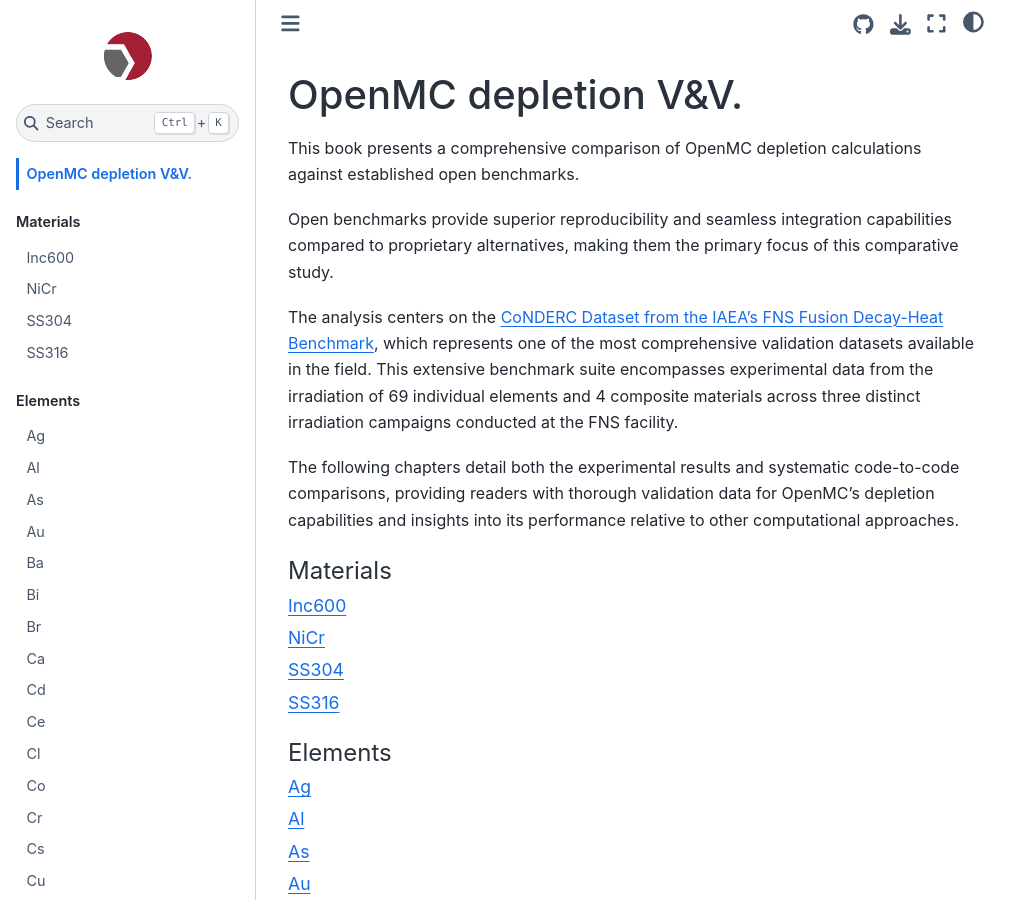
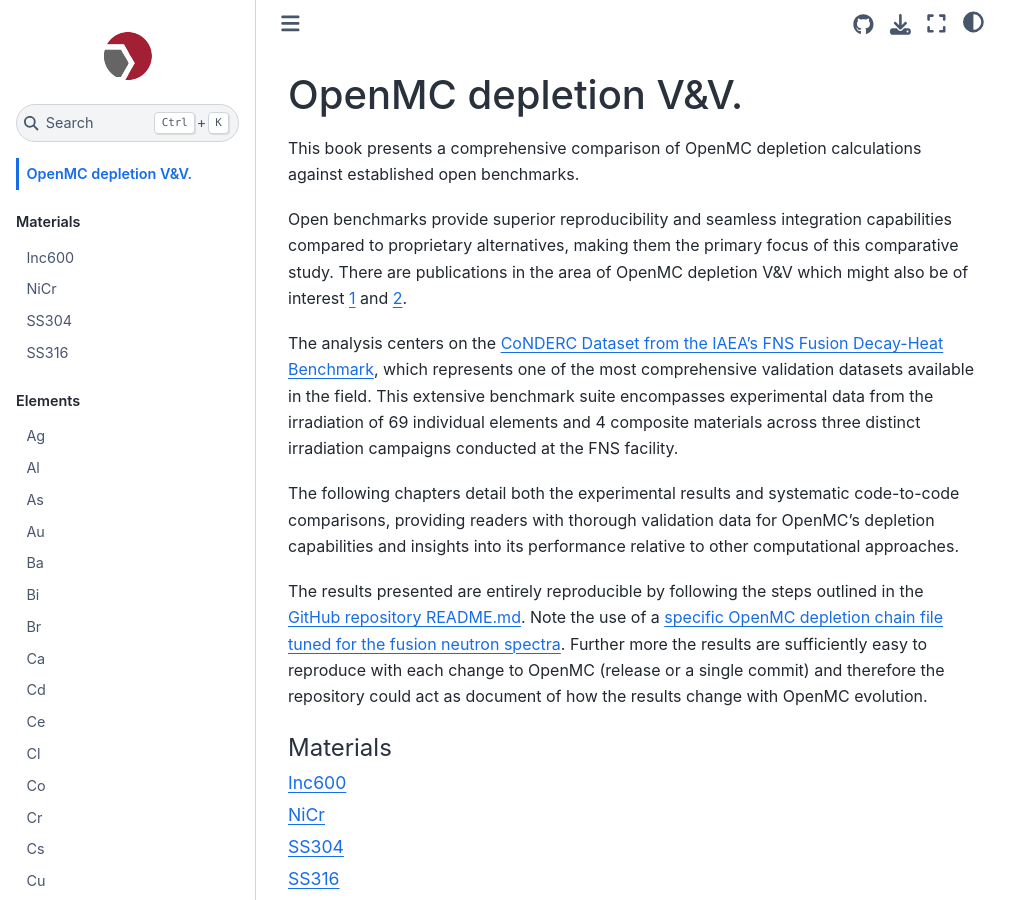
Before and after one commit to jbae11/openmc_activator, a Jupyter Book: the page built from docs/intro.md, in a window 1280 px wide and 900 px high. Shown: the whole window, without its empty margins (0-1031 px from the left). Built offline with Jupyter Book 1.0.4 settings and Sphinx 7.4.7 and the Sphinx Book theme 1.1.4, drawn with Linux system fonts in a browser that asks for light colours.

Commit message:
added references

````diff
--- a/docs/intro.md
+++ b/docs/intro.md
@@ -2,11 +2,15 @@
 
 This book presents a comprehensive comparison of OpenMC depletion calculations against established open benchmarks.
 
-Open benchmarks provide superior reproducibility and seamless integration capabilities compared to proprietary alternatives, making them the primary focus of this comparative study.
+Open benchmarks provide superior reproducibility and seamless integration capabilities compared to proprietary alternatives, making them the primary focus of this comparative study. There are publications in the area of OpenMC depletion V&V which might also be of interest [1](https://www.sciencedirect.com/science/article/pii/S0920379624005647) and [2](https://iopscience.iop.org/article/10.1088/1741-4326/ad32dd/meta).
 
 The analysis centers on the [CoNDERC Dataset from the IAEA’s FNS Fusion Decay-Heat Benchmark](https://www-nds.iaea.org/conderc/fusion/), which represents one of the most comprehensive validation datasets available in the field. This extensive benchmark suite encompasses experimental data from the irradiation of 69 individual elements and 4 composite materials across three distinct irradiation campaigns conducted at the FNS facility.
 
 The following chapters detail both the experimental results and systematic code-to-code comparisons, providing readers with thorough validation data for OpenMC’s depletion capabilities and insights into its performance relative to other computational approaches.
 
+The results presented are entirely reproducible by following the steps outlined in the [GitHub repository README.md](https://github.com/jbae11/openmc_activator). Note the use of a [specific OpenMC depletion chain file tuned for the fusion neutron spectra](https://github.com/jbae11/openmc_activator/blob/main/fns_spectrum.chain.xml). Further more the results are sufficiently easy to reproduce with each change to OpenMC (release or a single commit) and therefore the repository could act as document of how the results change with OpenMC evolution.
+
+
+
 ```{tableofcontents}
 ```
````
